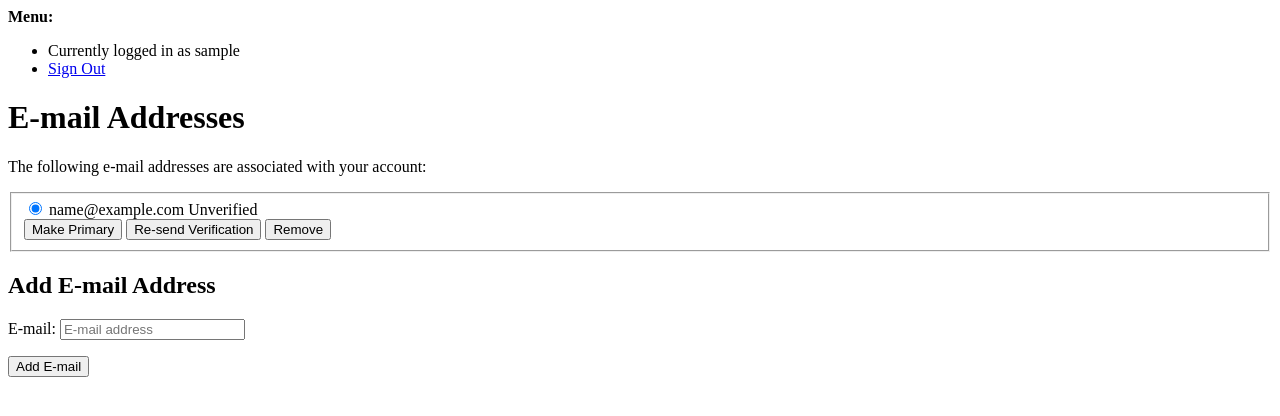
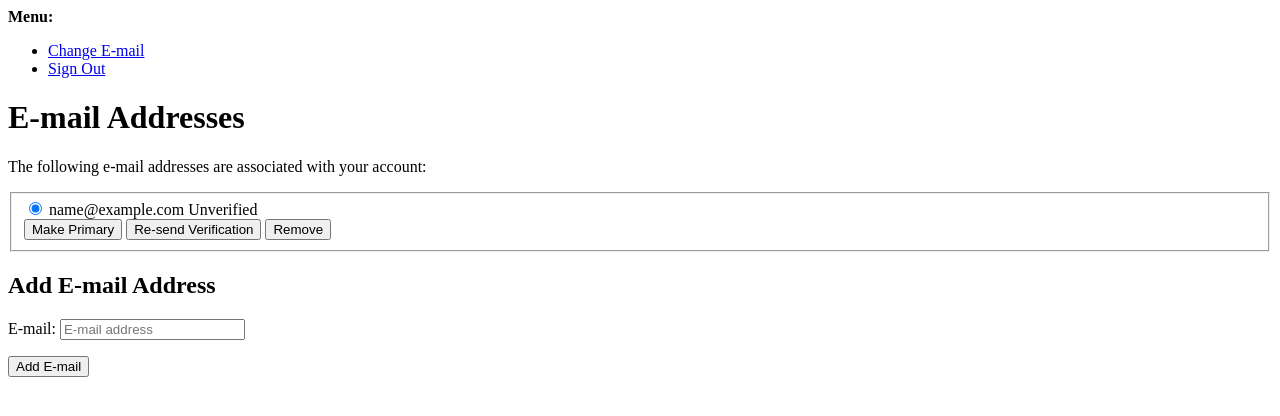
Before and after one commit to frankiesanjana/bake-it-better, a Django app: page /accounts/email/ in a window 1280 px wide. Shown: the top 416 px of the page. Run offline with Django 3.2, Linux system fonts and the light colour scheme; the visitor is signed in with stand-in values (Sample User, id 1); data comes from the database, SQL or seed files in the repository.

Commit message:
Fix: Revert accidental edit of account/base.html

```diff
--- a/templates/account/base.html
+++ b/templates/account/base.html
@@ -23,7 +23,7 @@
       <strong>Menu:</strong>
       <ul>
         {% if user.is_authenticated %}
-        <li>Currently logged in as {{ user.username }}</li>
+        <li><a href="{% url 'account_email' %}">Change E-mail</a></li>
         <li><a href="{% url 'account_logout' %}">Sign Out</a></li>
         {% else %}
         <li><a href="{% url 'account_login' %}">Sign In</a></li>
```
